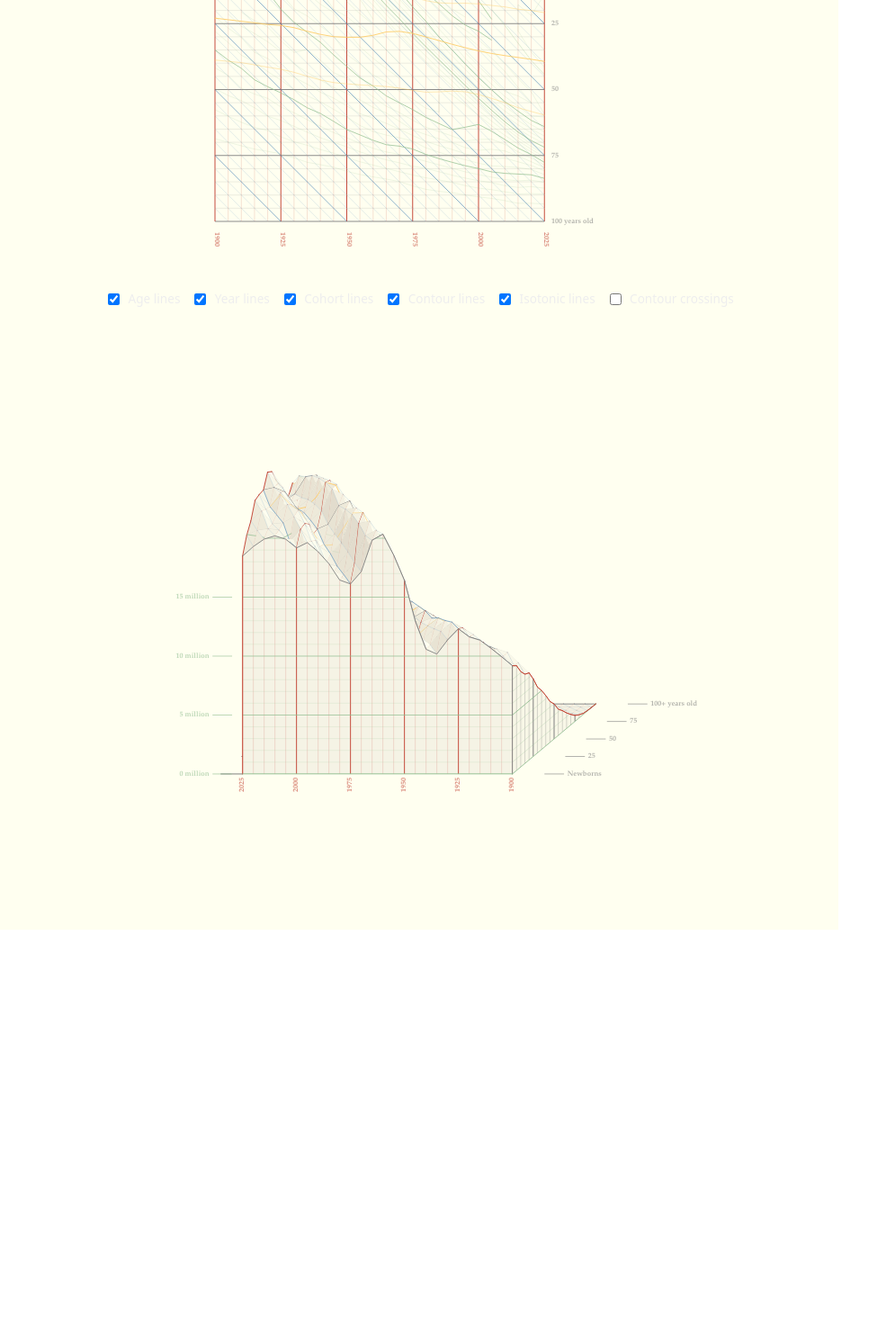
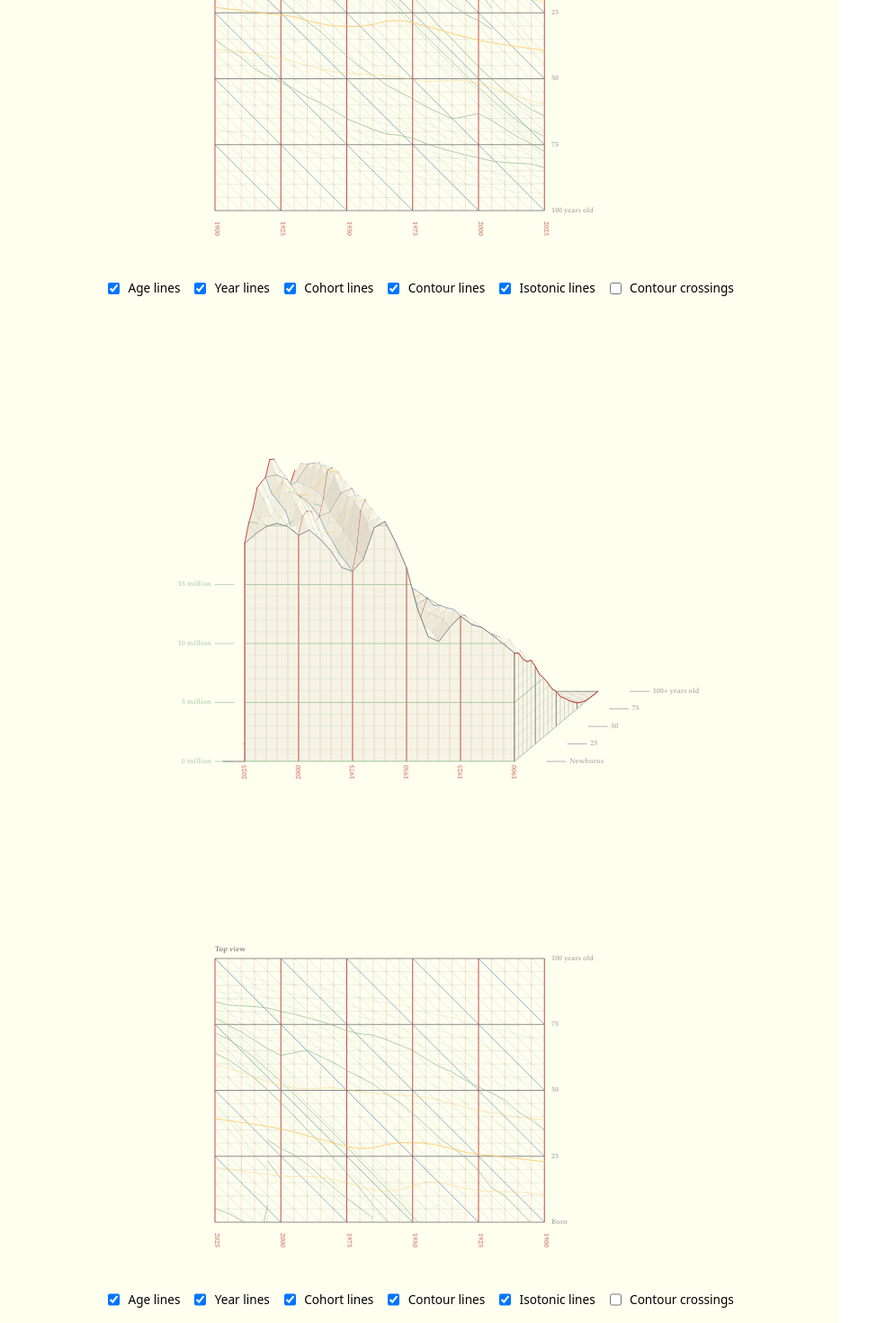
Before and after one commit to infowetrust/perozzo-playground, a React (Vite) app in the folder perozzo-playground/: page / in a window 1280 px wide. Shown: the part 892-2362 px from the top of the page at 90% size, without its empty margins (0-995 px from the left). Before the commit the page ends 1925 px from the top, so only its background shows below. Built offline with nearby package versions, Linux system fonts and the light colour scheme.

Commit message:
Reverse debug tooling

```diff
--- a/perozzo-playground/src/playground/PlateViz.tsx
+++ b/perozzo-playground/src/playground/PlateViz.tsx
@@ -34,6 +34,7 @@ import { parseSwedenCsv, makeSwedenSurface } from "../core/sweden";
 import { makeFrame3D, type Frame3D } from "../core/frame3d";
 import { TRI_RENDER } from "./vizConfig";
 import { segmentizeContourPolyline } from "./contourSegmenter";
+import { shouldSkipContourRun } from "./contourOverrides";
 
 type ContourPointFile = { year: number; age: number };
 type ContourFile = {
@@ -782,15 +783,18 @@ function computeAutoCenterOffset(
   projectedSurface: Point2D[],
   floorPoints: Point2D[],
   width: number,
-  height: number
+  height: number,
+  extraPoints: Point2D[] = []
 ): { offsetX: number; offsetY: number } {
   const allX = [
     ...projectedSurface.map((p) => p.x),
     ...floorPoints.map((p) => p.x),
+    ...extraPoints.map((p) => p.x),
   ];
   const allY = [
     ...projectedSurface.map((p) => p.y),
     ...floorPoints.map((p) => p.y),
+    ...extraPoints.map((p) => p.y),
   ];
 
   const minX = Math.min(...allX);
@@ -854,6 +858,19 @@ export default function PlateViz({
   const [topShowIsotonic, setTopShowIsotonic] = useState<boolean>(true);
   const [topContourMode] = useState<"raw" | "segmented">("raw");
   const topViewSvgRef = useRef<SVGSVGElement | null>(null);
+  const reverseViewSvgRef = useRef<SVGSVGElement | null>(null);
+  const [reverseTopShowYears, setReverseTopShowYears] =
+    useState<boolean>(true);
+  const [reverseTopShowAges, setReverseTopShowAges] = useState<boolean>(true);
+  const [reverseTopShowCohorts, setReverseTopShowCohorts] =
+    useState<boolean>(true);
+  const [reverseTopShowContours, setReverseTopShowContours] =
+    useState<boolean>(true);
+  const [reverseTopShowContourCrossings, setReverseTopShowContourCrossings] =
+    useState<boolean>(false);
+  const [reverseTopShowIsotonic, setReverseTopShowIsotonic] =
+    useState<boolean>(true);
+  const [reverseTopContourMode] = useState<"raw" | "segmented">("raw");
 
   const datasetTitleKey = title?.bigWord?.toUpperCase() ?? "";
   const normalizedKey = activeKey?.toLowerCase();
@@ -963,6 +980,10 @@ export default function PlateViz({
         })),
     [contourRuns]
   );
+  const reverseTopViewContourRuns = useMemo(
+    () => topViewContourRuns,
+    [topViewContourRuns]
+  );
   const stereoContourRuns = useMemo(() => {
     const targetLevel = 12_000_000;
     const closedRuns = contourRuns.filter(
@@ -1050,11 +1071,16 @@ export default function PlateViz({
   const buildModel = useCallback(
     (
       proj: ProjectionOptions,
-      opts?: { depthSortSign?: 1 | -1; cullSign?: 1 | -1 }
+      opts?: {
+        depthSortSign?: 1 | -1;
+        cullSign?: 1 | -1;
+        contourRuns?: ContourFile[];
+      }
     ) => {
       const projection = proj;
       const depthSortSign = opts?.depthSortSign ?? 1;
       const cullSign = opts?.cullSign ?? 1;
+      const activeContourRuns = opts?.contourRuns ?? stereoContourRuns;
       const swedenSurface = makeSwedenSurface(swedenRows, { maxHeight });
       const { points: surfacePoints, rows, cols, years, ages } = swedenSurface;
       const maxSurvivors = swedenRows.reduce(
@@ -1440,7 +1466,7 @@ export default function PlateViz({
       const maxZ = surfacePoints.reduce((max, p) => Math.max(max, p.z), 0);
       const zScale = maxSurvivors > 0 ? maxZ / maxSurvivors : 1;
       const contourPolylines2D = buildValueContours2D(
-        stereoContourRuns,
+        activeContourRuns,
         projectedSurface,
         surfacePoints,
         ages,
@@ -1586,7 +1612,18 @@ export default function PlateViz({
     },
     [swedenRows, stereoContourRuns, isotonicRows, maxHeight]
   );
-  const model = useMemo(() => buildModel(projection), [buildModel, projection]);
+  const frontContourRuns = useMemo(
+    () => stereoContourRuns,
+    [stereoContourRuns]
+  );
+  const reverseContourRuns = useMemo(
+    () => stereoContourRuns,
+    [stereoContourRuns]
+  );
+  const model = useMemo(
+    () => buildModel(projection, { contourRuns: frontContourRuns }),
+    [buildModel, projection, frontContourRuns]
+  );
   const reverseProjection = useMemo(
     () => ({
       ...projection,
@@ -1605,8 +1642,13 @@ export default function PlateViz({
     [projection]
   );
   const reverseModel = useMemo(
-    () => buildModel(reverseProjection, { depthSortSign: -1, cullSign: -1 }),
-    [buildModel, reverseProjection]
+    () =>
+      buildModel(reverseProjection, {
+        depthSortSign: -1,
+        cullSign: -1,
+        contourRuns: reverseContourRuns,
+      }),
+    [buildModel, reverseProjection, reverseContourRuns]
   );
 
   const age100Wall = useMemo(() => {
@@ -1703,6 +1745,34 @@ export default function PlateViz({
     () => reverseModel.ageLines.find((line) => line.age === reverseModel.ages[0]),
     [reverseModel.ageLines, reverseModel.ages]
   );
+  const reverseSkipContourRun = useCallback(
+    (level: number, runId?: number) => {
+      if (level === 20_000_000 && runId === 30) {
+        return false;
+      }
+      return shouldSkipContourRun(level, runId);
+    },
+    []
+  );
+  const buildTopViewLayout = (years: number[], ages: number[]) => {
+    const topPad = 44;
+    const rightPad = 140;
+    const bottomPad = 68;
+    const leftPad = 52;
+    const plotHeight = Math.round(HEIGHT * 0.45);
+    const ageSpan = ages[ages.length - 1] - ages[0];
+    const yearSpan = years[years.length - 1] - years[0];
+    const yPxPerAge = ageSpan !== 0 ? plotHeight / ageSpan : 1;
+    const plotWidth = Math.round(yPxPerAge * yearSpan);
+    return {
+      topPad,
+      rightPad,
+      bottomPad,
+      leftPad,
+      topViewWidth: plotWidth + leftPad + rightPad,
+      topViewHeight: plotHeight + topPad + bottomPad,
+    };
+  };
   const layersEnabled = {
     architecture: true,
     surface: true,
@@ -1719,14 +1789,31 @@ export default function PlateViz({
       HEIGHT
     );
   }, [model.projectedSurface, model.floorPoints, WIDTH, HEIGHT]);
+  const reverseAgePadPoints = useMemo(() => {
+    const pad = reverseModel.frame.ageStep;
+    if (!Number.isFinite(pad) || pad === 0) return [];
+    const minYear = reverseModel.frame.minYear;
+    const maxYear = reverseModel.frame.maxYear;
+    return [
+      projectIso(reverseModel.frame.point(minYear, -pad, 0), reverseProjection),
+      projectIso(reverseModel.frame.point(maxYear, -pad, 0), reverseProjection),
+    ];
+  }, [reverseModel.frame, reverseProjection]);
   const { offsetX: reverseOffsetX, offsetY: reverseOffsetY } = useMemo(() => {
     return computeAutoCenterOffset(
       reverseModel.projectedSurface,
       reverseModel.floorPoints,
       WIDTH,
-      HEIGHT
+      HEIGHT,
+      reverseAgePadPoints
     );
-  }, [reverseModel.projectedSurface, reverseModel.floorPoints, WIDTH, HEIGHT]);
+  }, [
+    reverseModel.projectedSurface,
+    reverseModel.floorPoints,
+    WIDTH,
+    HEIGHT,
+    reverseAgePadPoints,
+  ]);
   const maxZ = model.maxZ;
   const shadingConfig = vizStyle.shading;
   const lightDir = normalize3(shadingConfig.lightDir);
@@ -1893,6 +1980,26 @@ export default function PlateViz({
     const link = document.createElement("a");
     link.href = url;
     link.download = "usa-topview-contours.svg";
+    document.body.appendChild(link);
+    link.click();
+    document.body.removeChild(link);
+    URL.revokeObjectURL(url);
+  };
+  const handleDownloadReverseViewSvg = () => {
+    if (!reverseViewSvgRef.current) {
+      return;
+    }
+    const clone = reverseViewSvgRef.current.cloneNode(true) as SVGSVGElement;
+    clone.setAttribute("xmlns", "http://www.w3.org/2000/svg");
+    clone.setAttribute("xmlns:xlink", "http://www.w3.org/1999/xlink");
+    const serialized = new XMLSerializer().serializeToString(clone);
+    const blob = new Blob([serialized], {
+      type: "image/svg+xml;charset=utf-8",
+    });
+    const url = URL.createObjectURL(blob);
+    const link = document.createElement("a");
+    link.href = url;
+    link.download = "reverse-view.svg";
     document.body.appendChild(link);
     link.click();
     document.body.removeChild(link);
@@ -2113,6 +2220,19 @@ export default function PlateViz({
             }}
           >
             Download Top View SVG
+          </button>
+          <button
+            type="button"
+            onClick={handleDownloadReverseViewSvg}
+            style={{
+              marginBottom: "0.75rem",
+              padding: "0.4rem 0.8rem",
+              fontFamily: "inherit",
+              fontSize: "0.9rem",
+              cursor: "pointer",
+            }}
+          >
+            Download Reverse View SVG
           </button>
         </div>
       )}
@@ -2312,25 +2432,21 @@ export default function PlateViz({
       </div>
       <div
         style={{
-          marginTop: 16,
+          marginTop: 4,
           display: "flex",
           flexDirection: "column",
           alignItems: "center",
         }}
       >
         {(() => {
-          const topPad = 44;
-          const rightPad = 140;
-          const bottomPad = 68;
-          const leftPad = 52;
-          const plotHeight = Math.round(HEIGHT * 0.45);
-          const yPxPerAge =
-            plotHeight / (model.ages[model.ages.length - 1] - model.ages[0]);
-          const plotWidth = Math.round(
-            yPxPerAge * (model.years[model.years.length - 1] - model.years[0])
-          );
-          const topViewWidth = plotWidth + leftPad + rightPad;
-          const topViewHeight = plotHeight + topPad + bottomPad;
+          const {
+            topPad,
+            rightPad,
+            bottomPad,
+            leftPad,
+            topViewWidth,
+            topViewHeight,
+          } = buildTopViewLayout(model.years, model.ages);
           return (
             <>
               <TopView
@@ -2380,7 +2496,9 @@ export default function PlateViz({
                   alignItems: "center",
                 }}
               >
-                <label style={{ display: "inline-flex", gap: "0.4rem" }}>
+                <label
+                  style={{ display: "inline-flex", gap: "0.4rem", color: "#000" }}
+                >
                   <input
                     type="checkbox"
                     checked={topShowAges}
@@ -2388,7 +2506,9 @@ export default function PlateViz({
                   />
                   Age lines
                 </label>
-                <label style={{ display: "inline-flex", gap: "0.4rem" }}>
+                <label
+                  style={{ display: "inline-flex", gap: "0.4rem", color: "#000" }}
+                >
                   <input
                     type="checkbox"
                     checked={topShowYears}
@@ -2396,7 +2516,9 @@ export default function PlateViz({
                   />
                   Year lines
                 </label>
-                <label style={{ display: "inline-flex", gap: "0.4rem" }}>
+                <label
+                  style={{ display: "inline-flex", gap: "0.4rem", color: "#000" }}
+                >
                   <input
                     type="checkbox"
                     checked={topShowCohorts}
@@ -2404,7 +2526,9 @@ export default function PlateViz({
                   />
                   Cohort lines
                 </label>
-                <label style={{ display: "inline-flex", gap: "0.4rem" }}>
+                <label
+                  style={{ display: "inline-flex", gap: "0.4rem", color: "#000" }}
+                >
                   <input
                     type="checkbox"
                     checked={topShowContours}
@@ -2412,7 +2536,9 @@ export default function PlateViz({
                   />
                   Contour lines
                 </label>
-                <label style={{ display: "inline-flex", gap: "0.4rem" }}>
+                <label
+                  style={{ display: "inline-flex", gap: "0.4rem", color: "#000" }}
+                >
                   <input
                     type="checkbox"
                     checked={topShowIsotonic}
@@ -2420,7 +2546,9 @@ export default function PlateViz({
                   />
                   Isotonic lines
                 </label>
-                <label style={{ display: "inline-flex", gap: "0.4rem" }}>
+                <label
+                  style={{ display: "inline-flex", gap: "0.4rem", color: "#000" }}
+                >
                   <input
                     type="checkbox"
                     checked={topShowContourCrossings}
@@ -2439,6 +2567,7 @@ export default function PlateViz({
         width={WIDTH}
         height={HEIGHT}
         svgStyle={vizStyle.svg}
+        svgRef={reverseViewSvgRef}
         offsetX={reverseOffsetX}
         offsetY={reverseOffsetY}
         layersEnabled={{
@@ -2475,6 +2604,7 @@ export default function PlateViz({
         cohortStyle={vizStyle.cohorts}
         valueStyle={linesVizStyle.values}
         isotonicStyle={isotonicStyle}
+        skipContourRun={reverseSkipContourRun}
         age0Wall={reverseAge0Wall}
         age0WallClipId={reverseAge0WallClipId}
         age0WallYearLines={reverseAge0WallYearLines}
@@ -2484,6 +2614,144 @@ export default function PlateViz({
         reverseLabelConfig={reverseLabelConfig}
         commonLabelProps={commonLabelProps}
       />
+      <div
+        style={{
+          marginTop: 16,
+          display: "flex",
+          flexDirection: "column",
+          alignItems: "center",
+        }}
+      >
+        {(() => {
+          const {
+            topPad,
+            rightPad,
+            bottomPad,
+            leftPad,
+            topViewWidth,
+            topViewHeight,
+          } = buildTopViewLayout(reverseModel.years, reverseModel.ages);
+          return (
+            <>
+              <TopView
+                width={topViewWidth}
+                height={topViewHeight}
+                years={reverseModel.years}
+                ages={reverseModel.ages}
+                rows={swedenRows}
+                contours={reverseTopViewContourRuns}
+                isotonicRows={isotonicRows}
+                isotonicStyle={{
+                  stroke: isotonicStyle.stroke,
+                  thinWidth: isotonicStyle.thinWidth,
+                  thickWidth: isotonicStyle.thickWidth,
+                  opacity: isotonicStyle.thickOpacity,
+                }}
+                padding={{
+                  top: topPad,
+                  right: rightPad,
+                  bottom: bottomPad,
+                  left: leftPad,
+                }}
+                showYears={reverseTopShowYears}
+                showAges={reverseTopShowAges}
+                showCohorts={reverseTopShowCohorts}
+                showContours={reverseTopShowContours}
+                showContourCrossings={reverseTopShowContourCrossings}
+                showIsotonic={reverseTopShowIsotonic}
+                contourMode={reverseTopContourMode}
+                reverseYears
+                reverseAges
+                lineStyle={{
+                  years: vizStyle.years,
+                  ages: vizStyle.ages,
+                  cohorts: vizStyle.cohorts,
+                  values: linesVizStyle.values,
+                }}
+                axisLabelStyle={AXIS_LABEL_STYLE}
+                showTitle
+              />
+              <div
+                style={{
+                  marginTop: 8,
+                  display: "flex",
+                  flexWrap: "wrap",
+                  gap: "0.75rem",
+                  fontSize: "0.85rem",
+                  alignItems: "center",
+                }}
+              >
+                <label
+                  style={{ display: "inline-flex", gap: "0.4rem", color: "#000" }}
+                >
+                  <input
+                    type="checkbox"
+                    checked={reverseTopShowAges}
+                    onChange={(e) => setReverseTopShowAges(e.target.checked)}
+                  />
+                  Age lines
+                </label>
+                <label
+                  style={{ display: "inline-flex", gap: "0.4rem", color: "#000" }}
+                >
+                  <input
+                    type="checkbox"
+                    checked={reverseTopShowYears}
+                    onChange={(e) => setReverseTopShowYears(e.target.checked)}
+                  />
+                  Year lines
+                </label>
+                <label
+                  style={{ display: "inline-flex", gap: "0.4rem", color: "#000" }}
+                >
+                  <input
+                    type="checkbox"
+                    checked={reverseTopShowCohorts}
+                    onChange={(e) => setReverseTopShowCohorts(e.target.checked)}
+                  />
+                  Cohort lines
+                </label>
+                <label
+                  style={{ display: "inline-flex", gap: "0.4rem", color: "#000" }}
+                >
+                  <input
+                    type="checkbox"
+                    checked={reverseTopShowContours}
+                    onChange={(e) =>
+                      setReverseTopShowContours(e.target.checked)
+                    }
+                  />
+                  Contour lines
+                </label>
+                <label
+                  style={{ display: "inline-flex", gap: "0.4rem", color: "#000" }}
+                >
+                  <input
+                    type="checkbox"
+                    checked={reverseTopShowIsotonic}
+                    onChange={(e) =>
+                      setReverseTopShowIsotonic(e.target.checked)
+                    }
+                  />
+                  Isotonic lines
+                </label>
+                <label
+                  style={{ display: "inline-flex", gap: "0.4rem", color: "#000" }}
+                >
+                  <input
+                    type="checkbox"
+                    checked={reverseTopShowContourCrossings}
+                    onChange={(e) =>
+                      setReverseTopShowContourCrossings(e.target.checked)
+                    }
+                  />
+                  Contour crossings
+                </label>
+              </div>
+            </>
+          );
+        })()}
+      </div>
     </div>
   );
 }
--- a/perozzo-playground/src/playground/layers/SurfaceLayer.tsx
+++ b/perozzo-playground/src/playground/layers/SurfaceLayer.tsx
@@ -128,6 +128,7 @@ type SurfaceLayerProps = {
     thinOpacity: number;
     thickOpacity: number;
   };
+  skipContourRun?: (level: number, runId?: number) => boolean;
   hoverFocus?: { year: number; age: number; birthYear: number };
   hoverOpacity?: { highlightMult: number; dimMult: number };
 };
@@ -169,6 +170,7 @@ export default function SurfaceLayer({
   valueStyle,
   isotonicSegByCell,
   isotonicStyle,
+  skipContourRun = shouldSkipContourRun,
   globalTriSort = false,
   depthSortSign = 1,
   drawQuads = true,
@@ -695,7 +697,7 @@ export default function SurfaceLayer({
             const segItems = buildSegmentItemsForCell(cell.cellKey, segDepth);
             for (const seg of segItems) {
               if (seg.isContour) {
-                if (shouldSkipContourRun(seg.level ?? 0, seg.runId)) {
+                if (skipContourRun(seg.level ?? 0, seg.runId)) {
                   continue;
                 }
                 contourSegs.push(seg);
--- a/perozzo-playground/src/playground/layers/TopView.tsx
+++ b/perozzo-playground/src/playground/layers/TopView.tsx
@@ -41,6 +41,8 @@ type TopViewProps = {
   showIsotonic?: boolean;
   contourMode?: "raw" | "segmented";
   svgRef?: Ref<SVGSVGElement>;
+  reverseYears?: boolean;
+  reverseAges?: boolean;
   padding?: {
     top: number;
     right: number;
@@ -89,6 +91,8 @@ export default function TopView({
   showIsotonic = true,
   contourMode = "raw",
   svgRef,
+  reverseYears = false,
+  reverseAges = false,
   padding,
   lineStyle,
   axisLabelStyle,
@@ -128,10 +132,16 @@ export default function TopView({
 
   const plotHeight = height - pad.top - pad.bottom;
   const yPixelsPerAge = plotHeight / (ageMax - ageMin);
-  const scaleX = (year: number) =>
-    pad.left + (year - yearMin) * yPixelsPerAge;
-  const scaleY = (age: number) =>
-    pad.top + (age - ageMin) * yPixelsPerAge;
+  const scaleX = (year: number) => {
+    const t = (year - yearMin) / (yearMax - yearMin);
+    const dir = reverseYears ? 1 - t : t;
+    return pad.left + dir * (yearMax - yearMin) * yPixelsPerAge;
+  };
+  const scaleY = (age: number) => {
+    const t = (age - ageMin) / (ageMax - ageMin);
+    const dir = reverseAges ? 1 - t : t;
+    return pad.top + dir * (ageMax - ageMin) * yPixelsPerAge;
+  };
 
   const birthYearSet = new Set<number>();
   for (const row of rows) {
--- a/perozzo-playground/src/playground/layers/reverse/ReverseView.tsx
+++ b/perozzo-playground/src/playground/layers/reverse/ReverseView.tsx
@@ -1,3 +1,4 @@
+import type { Ref } from "react";
 import type { ProjectionOptions } from "../../../core/geometry";
 import type { Frame3D } from "../../../core/frame3d";
 import type { Point2D, Point3D } from "../../../core/types";
@@ -191,6 +192,7 @@ type ReverseViewProps = {
   width: number;
   height: number;
   svgStyle: { border: string; background: string };
+  svgRef?: Ref<SVGSVGElement>;
   offsetX: number;
   offsetY: number;
   layersEnabled: {
@@ -250,6 +252,7 @@ type ReverseViewProps = {
     thinOpacity: number;
     thickOpacity: number;
   };
+  skipContourRun?: (level: number, runId?: number) => boolean;
   age0Wall: string | null;
   age0WallClipId: string;
   age0WallYearLines: WallLine[];
@@ -264,6 +267,7 @@ export default function ReverseView({
   width,
   height,
   svgStyle,
+  svgRef,
   offsetX,
   offsetY,
   layersEnabled,
@@ -292,6 +296,7 @@ export default function ReverseView({
   cohortStyle,
   valueStyle,
   isotonicStyle,
+  skipContourRun,
   age0Wall,
   age0WallClipId,
   age0WallYearLines,
@@ -322,6 +327,7 @@ export default function ReverseView({
       <svg
         width={width}
         height={height}
+        ref={svgRef}
         style={{
           border: `1px solid ${svgStyle.border}`,
           background: svgStyle.background,
@@ -378,6 +384,7 @@ export default function ReverseView({
               cohortStyle={cohortStyle}
               isotonicSegByCell={model.isotonicSegByQuad}
               isotonicStyle={isotonicStyle}
+              skipContourRun={skipContourRun}
             />
           )}
           {age0Wall && (
```
